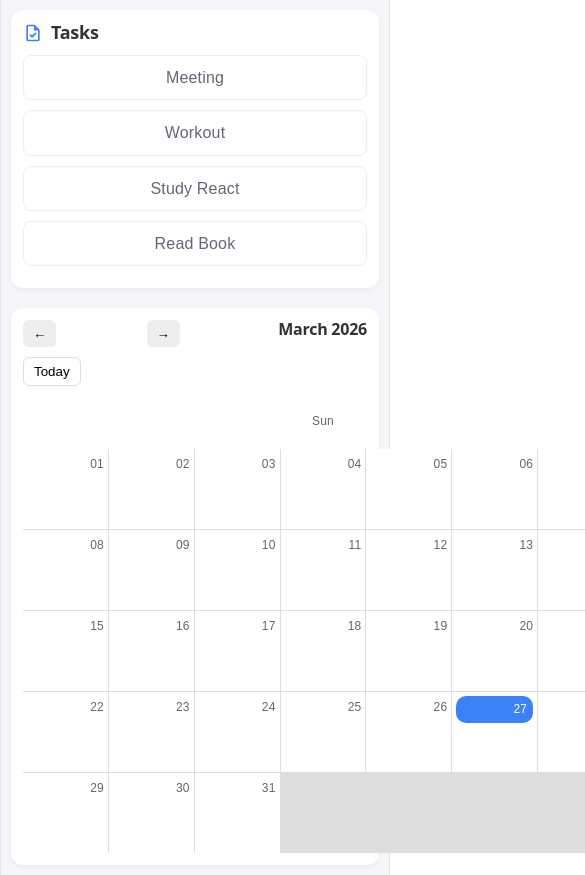
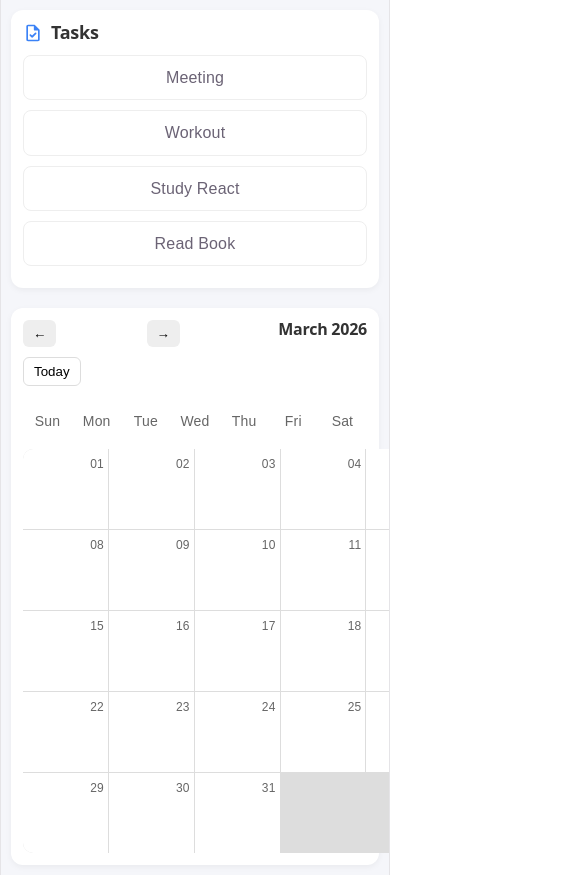
Before and after one commit to onlysahil/drag-calendar, a React (Vite) app: page / in a window 390 px wide. Shown: the top 875 px of the page, 585 px wide, since content can reach past the window. Built offline with nearby package versions, Linux system fonts and the light colour scheme.

Commit message:
overflow issue fixed

```diff
--- a/src/styles.css
+++ b/src/styles.css
@@ -7,6 +7,7 @@
 }
 
 body {
+    overflow-x: hidden;
   background: #f5f6fa;
 }
 
@@ -260,6 +261,7 @@ body {
   }
 
   .calendar {
+    overflow-x: auto;
     width: 100%;
     padding: 10px;
   }
@@ -280,10 +282,7 @@ body {
     font-size: 16px;
   }
 
-  .day {
-      min-width: 600px;
-    font-size: 12px;
-  }
+
 
   .cell-task {
     font-size: 10px;
@@ -303,7 +302,7 @@ body {
   }
 
   .grid {
-  overflow-x: auto;
+
     min-width: 600px;
 }
 }
```
